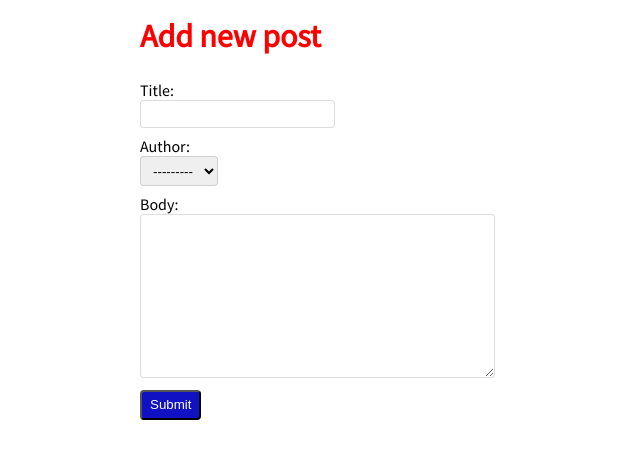
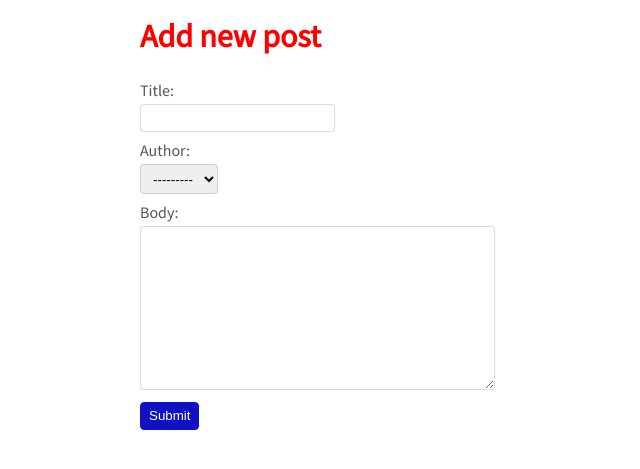
Before and after one commit to paulnyabaro/blog_app, a Django app: page /post/new/ in a window 1280 px wide. Shown: the part 58-527 px from the top of the page, without its empty margins (0-640 px from the left). Run offline with Django 4.2, Linux system fonts and the light colour scheme.

Commit message:
Styling forms

```diff
--- a/static/css/style.css
+++ b/static/css/style.css
@@ -67,10 +67,12 @@
 }
 label{
     display: block;
+    margin-bottom: 0.25rem;
+    color: #555;
 }
 button{
     background-color: rgba(17, 17, 196);
-
+    border:1px solid rgba(17, 17, 196);
     color: #fff;
     padding: 0.35rem 0.5rem;
     border-radius: 0.25rem;
```
